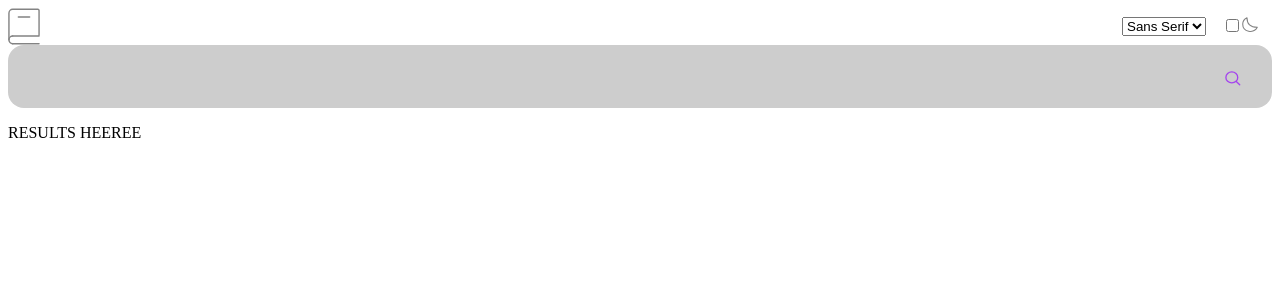
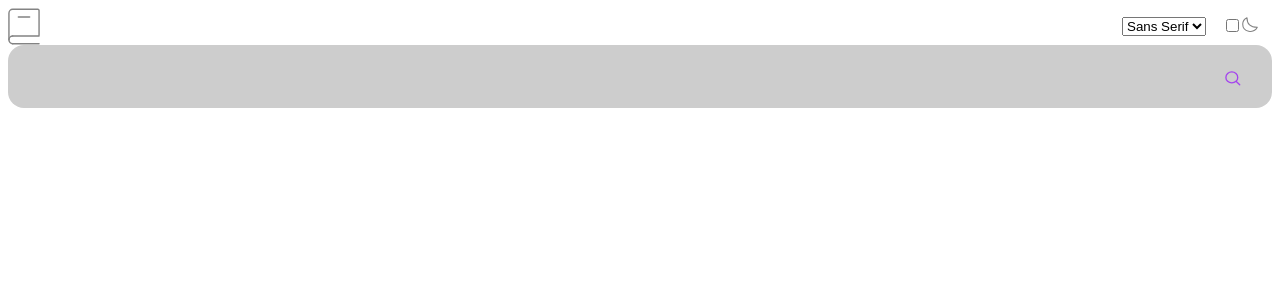
Before and after one commit to diegotorres9/dictionary-app, a Next.js app: page / in a window 1280 px wide. Shown: the top 300 px of the page. Built offline with nearby package versions, Linux system fonts and the light colour scheme.

Commit message:
definitions component with data

```diff
--- a/app/components/defnitions/DefinitionContainer.js
+++ b/app/components/defnitions/DefinitionContainer.js
@@ -1,9 +1,7 @@
 export default function DefinitionContainer ({data}) {
     return (
-        <section>
-        {/* {data && <pre>{JSON.stringify(data, null, 2)}</pre>} */}
-        <p>RESULTS HEEREE</p>
-        {console.log(data)}
+        <section className="results-container">
+        {data && <pre>{JSON.stringify(data, null, 2)}</pre>}
         </section>
     )
 }
```
